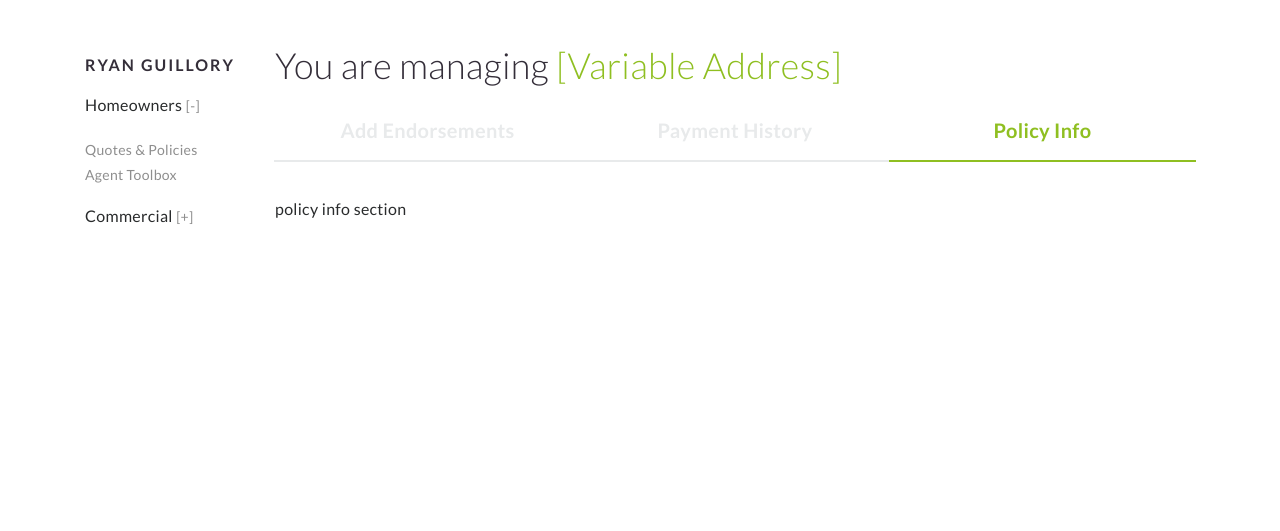
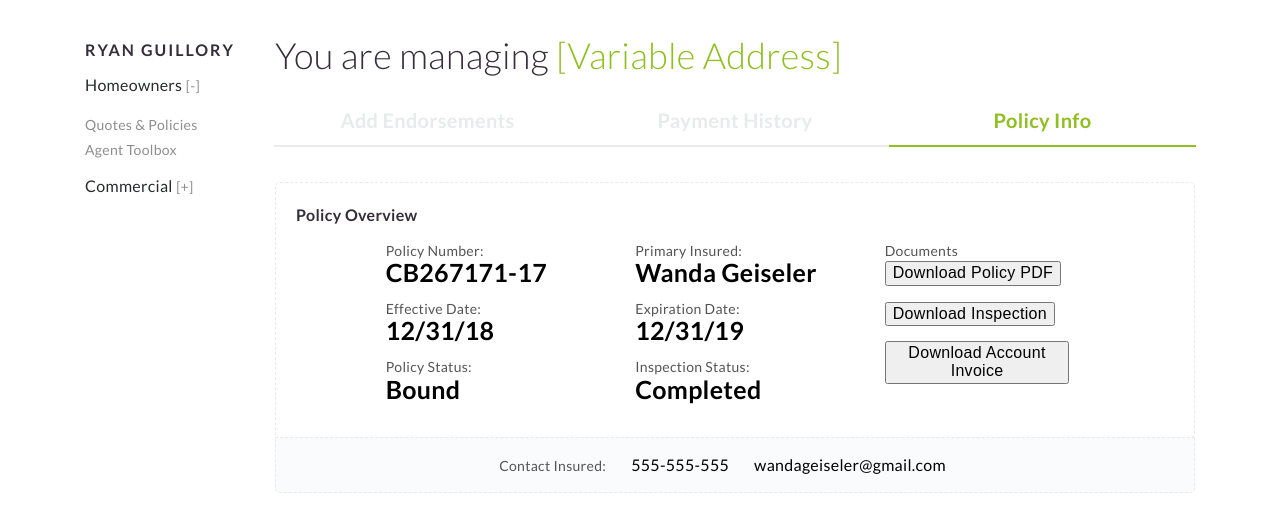
Before and after one commit to cbuquid/cbuquid, a website: page manage.html in a window 1280 px wide. Both pictures are taken after a click on the element "Policy Info". Shown: the part 63-594 px from the top of the page. Drawn offline with nearby package versions, Linux system fonts and the light colour scheme.

Commit message:
Styled the first box on the policy info page

```diff
--- a/manage.html
+++ b/manage.html
@@ -191,7 +191,74 @@
           </section><!-- #payment-history -->
 
           <section id="policy-info">
-            policy info section
+
+            <!-- policy overview box -->
+            <div class="boxed-section-dashed">
+
+              <div class="row">
+                <div class="col-lg-12">
+                  <span class="section-header">Policy Overview</span>
+                </div>
+
+                <div class="row overview-wrapper">
+
+                  <div class="col-lg-4">
+                        <div class="overview-data">
+                          <div class="label">Policy Number:</div>
+                          <div class="value-header">CB267171-17</div>
+                        </div>
+                        <div class="overview-data">
+                          <div class="label">Effective Date:</div>
+                          <div class="value-header">12/31/18</div>
+                        </div>
+                        <div class="overview-data">
+                          <div class="label">Policy Status:</div>
+                          <div class="value-header">Bound</div>
+                        </div>
+                  </div>
+
+                  <div class="col-lg-4">
+                        <div class="overview-data">
+                          <div class="label">Primary Insured:</div>
+                          <div class="value-header">Wanda Geiseler</div>
+                        </div>
+                        <div class="overview-data">
+                          <div class="label">Expiration Date:</div>
+                          <div class="value-header">12/31/19</div>
+                        </div>
+                        <div class="overview-data">
+                          <div class="label">Inspection Status:</div>
+                          <div class="value-header">Completed</div>
+                        </div>
+                  </div>
+
+                  <div class="col-lg-4">
+                        <div class="overview-data">
+                          <div class="label">Documents</div>
+                          <div><button>Download Policy PDF</button></div>
+                        </div>
+                        <div class="overview-data">
+                          <div><button>Download Inspection</button></div>
+                        </div>
+                        <div class="overview-data">
+                          <div><button>Download Account Invoice</button></div>
+                        </div>
+                  </div>
+
+                </div><!-- row -->
+              </div>
+            </div>
+            <!-- end of policy overview box -->
+
+            <div class="overview-footer">
+              <div class="row">
+                <div class="col-lg-12">
+                  <span class="contact-label">Contact Insured:</span><span class="value-header contact">555-555-555</span><span class="value-header contact">wandageiseler@gmail.com</span>
+                </div><!--/col -->
+              </div><!-- /row -->
+            </div>
+            <!-- end of add'l footer -->
+
           </section><!-- #policy-info -->
 
         </div><!-- /col -->
--- a/scss/_manage.scss
+++ b/scss/_manage.scss
@@ -6,7 +6,7 @@
 
 	#second-nav{
 		width: 97%;
-		margin: $unit-1 auto;
+		margin: $unit-2 auto;
 		.selection{
 			@include tab-header($gray-medium);
 			width: 33%;
@@ -54,4 +54,3 @@
 		margin-top: $unit;
 		width: 100%;
 	}
-}
--- a/scss/_policy-info.scss
+++ b/scss/_policy-info.scss
@@ -0,0 +1,30 @@
+.boxed-section-dashed{
+  @include section-box-dashed; /* defined in _var.scss */
+}
+
+.overview-data {
+  margin-top: $unit;
+  margin-bottom: $unit;
+  padding-right: 25px;
+  padding-left: 10px;
+}
+
+.overview-wrapper {
+  margin: 0 auto;
+}
+
+.label {
+  @include body-copy($gray-dark)
+}
+
+.contact {
+  font-size: 16px;
+  font-weight: 400;
+  line-height: 1.3;
+  padding-right: $unit-1;
+}
+
+.contact-label {
+  @include body-copy($gray-dark)
+  padding-right: $unit-1;
+}
--- a/scss/_var.scss
+++ b/scss/_var.scss
@@ -5,12 +5,14 @@ $gray-white: #FAFBFC;
 $gray-lightest: #F2F4F5;
 $gray-medium: #E8EAEB;
 $gray-light: #8E8E8E;
+$gray-dark: #555555;
 $white: #FFFFFF;
 $green-1: #8fbf21;
 
 /* spacing unit */
-$unit: 20px;
-$unit-1: 35px;
+$unit: 15px;
+$unit-1: 25px;
+$unit-2: 35px;
 
 /* ui elements */
 @mixin section-box{
@@ -18,6 +20,13 @@ $unit-1: 35px;
 	border-radius: 5px;
 	padding: 20px;
 	margin-bottom: $unit;
+}
+
+@mixin section-box-dashed{
+	border: 1px dashed $gray-medium;
+	border-radius: 5px;
+	padding: 20px;
+	margin-bottom: $unit-1;
 }
 
 .additional-footer{
@@ -29,3 +38,13 @@ $unit-1: 35px;
     border-bottom-left-radius: 5px;
     border-bottom-right-radius: 5px;
 }
+
+.overview-footer{
+	margin: -26px 0 $unit 0;
+    background-color: $gray-white;
+    border: 1px dashed $gray-medium;
+    padding: 15px;
+    text-align: center;
+    border-bottom-left-radius: 5px;
+    border-bottom-right-radius: 5px;
+}
```
Also changed, not shown: css/styles.css.
